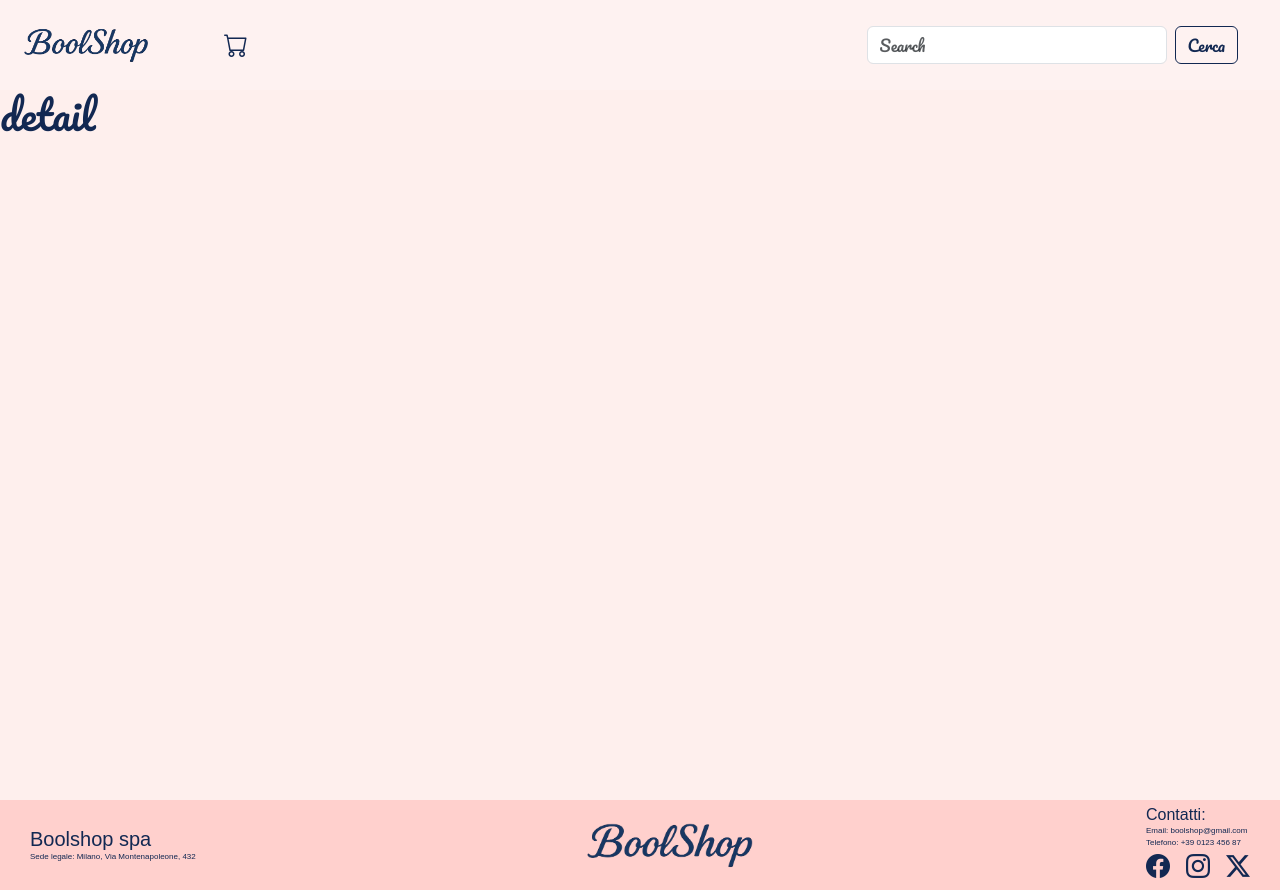
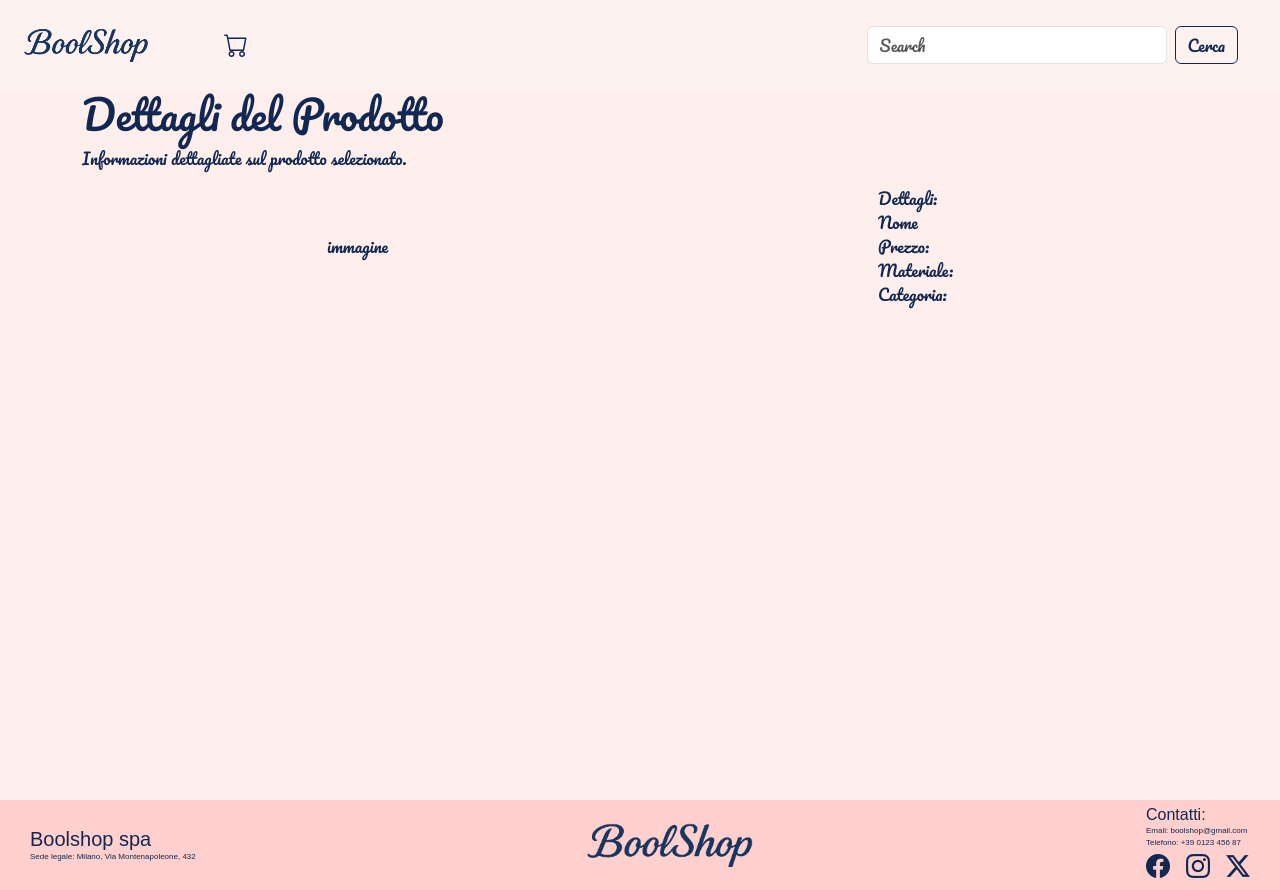
Before and after one commit to danirando/boolshop-react, a React (Vite) app: page /clothes/1 in a window 1280 px wide. Built offline with nearby package versions, Linux system fonts and the light colour scheme; no server answers.

Commit message:
add stucture detailPage

```diff
--- a/src/pages/ClothDetailPage.jsx
+++ b/src/pages/ClothDetailPage.jsx
@@ -1,3 +1,40 @@
+import { NavLink, useParams } from "react-router-dom";
+import axios from "axios";
+import { useEffect, useState } from "react";
+
+// import {useCount} from "../context/ClothesContext";
+
 export default function ClothDetailPage() {
-  return <h1>detail</h1>;
+  // const {clothes, setClothes} = useCount()
+  const { id } = useParams;
+  const [clothes, setClothes] = useState([]);
+  const clothesUrl = import.meta.env.VITE_BOOKS_API_URL + "/clothes" + id;
+
+  const fetchClothes = () => {
+    axios.get(clothesUrl).then((res) => {
+      console.log(res.data);
+      setClothes(res.data);
+    });
+  };
+
+  useEffect(fetchClothes, []);
+  return (
+    <>
+      <div className="container">
+        <h1>Dettagli del Prodotto</h1>
+        <p>Informazioni dettagliate sul prodotto selezionato.</p>
+
+        <div className="d-flex justify-content-around align-items-center">
+          <div>immagine</div>
+          <div>
+            <div>Dettagli:</div>
+            <div>Nome </div>
+            <div>Prezzo: </div>
+            <div>Materiale:</div>
+            <div>Categoria: </div>
+          </div>
+        </div>
+      </div>
+    </>
+  );
 }
--- a/src/pages/ClothesListPage.jsx
+++ b/src/pages/ClothesListPage.jsx
@@ -2,7 +2,10 @@ import { NavLink } from "react-router-dom";
 import axios from "axios";
 import { useEffect, useState } from "react";
 
+// import {useCount} from "../context/ClothesContext";
+
 export default function ClothesListPage() {
+  // const {clothes, setClothes} = useCount()
   const [clothes, setClothes] = useState([]);
   const clothesUrl = import.meta.env.VITE_BOOKS_API_URL + "/clothes";
 
```
